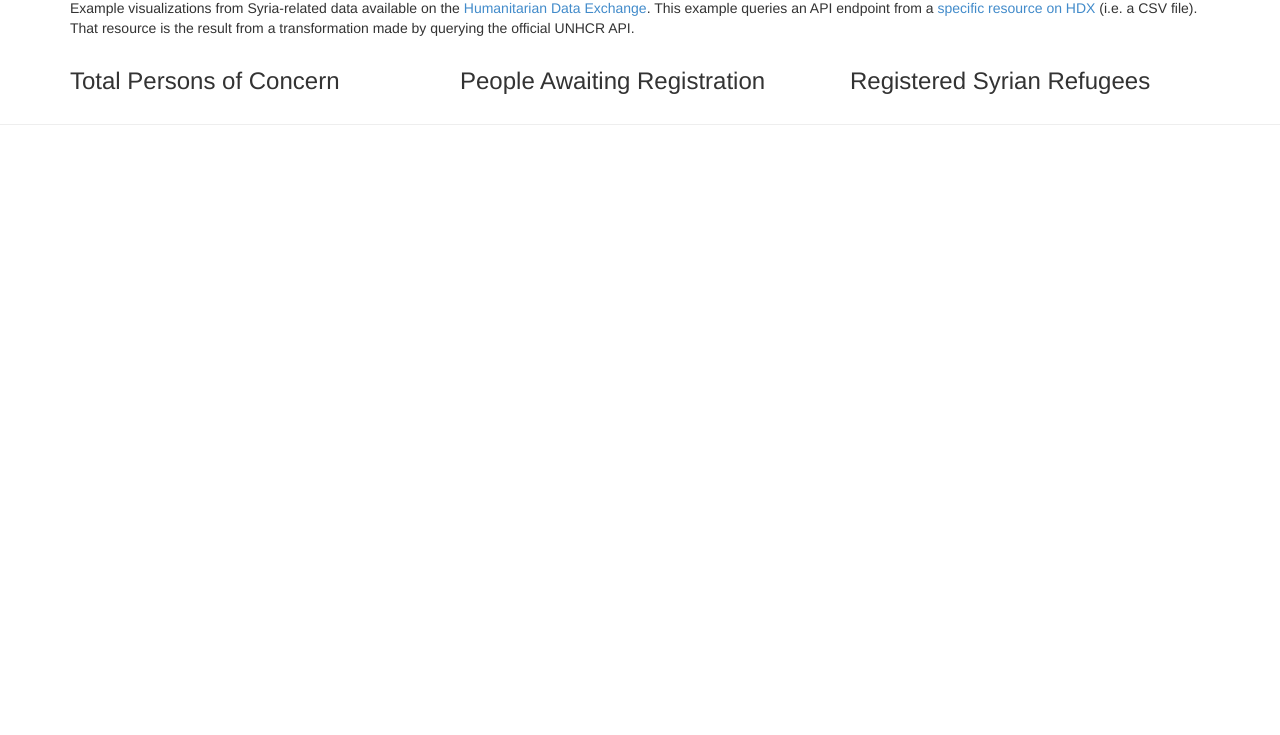
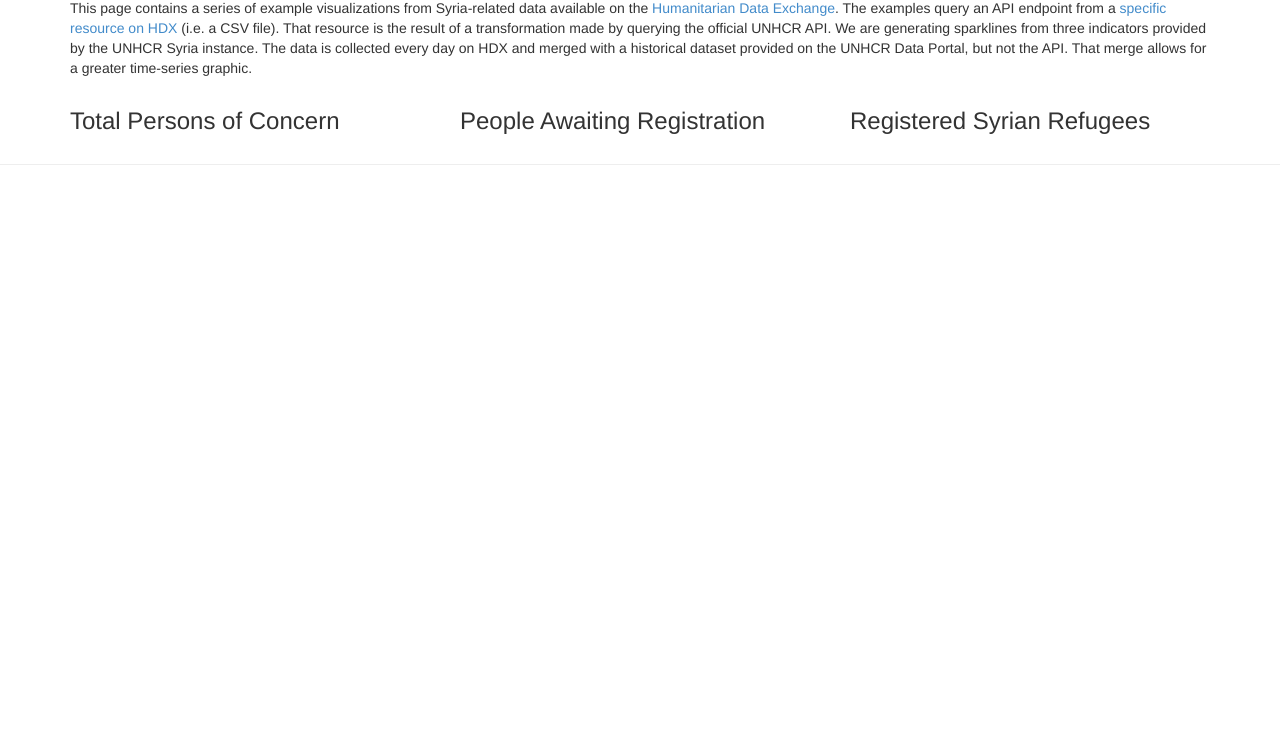
Before and after one commit to luiscape/hdx-datstore-example, a plain HTML site: page index.html in a window 1280 px wide. Shown: the part 65-800 px from the top of the page. Drawn offline with Linux system fonts and the light colour scheme; no server answers.

Commit message:
updating introductory paragraph

```diff
--- a/index.html
+++ b/index.html
@@ -19,7 +19,7 @@
   <div class="container">
     <div class="section">
         <h2><span>Syria Data on HDX</span></h2>
-        <p>Example visualizations from Syria-related data available on the <a href="https://data.hdx.rwlabs.org">Humanitarian Data Exchange</a>. This example queries an API endpoint from a <a href="https://data.hdx.rwlabs.org/dataset/unhcr-information-portal-data">specific resource on HDX</a> (i.e. a CSV file). That resource is the result from a transformation made by querying the official UNHCR API.</p>
+        <p>This page contains a series of example visualizations from Syria-related data available on the <a href="https://data.hdx.rwlabs.org">Humanitarian Data Exchange</a>. The examples query an API endpoint from a <a href="https://data.hdx.rwlabs.org/dataset/unhcr-information-portal-data">specific resource on HDX</a> (i.e. a CSV file). That resource is the result of a transformation made by querying the official UNHCR API. We are generating sparklines from three indicators provided by the UNHCR Syria instance. The data is collected every day on HDX and merged with a historical dataset provided on the UNHCR Data Portal, but not the API. That merge allows for a greater time-series graphic.</p>
     </div>
   </div>
 
```
